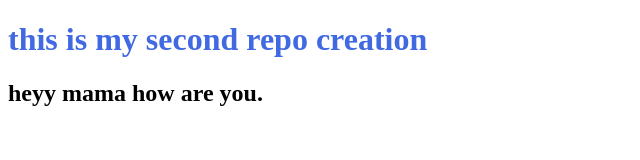
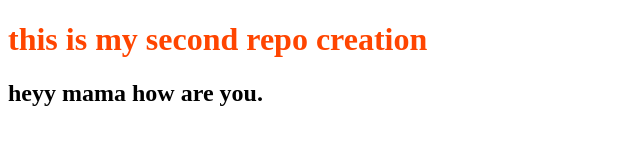
Before and after one commit to programmer-sabbir/my-second-commit, a plain HTML site: page index.html in a window 1280 px wide. Shown: the whole page, without its empty margins (0-640 px from the left). Drawn offline with Linux system fonts and the light colour scheme.

Commit message:
color changed to orange

```diff
--- a/style.css
+++ b/style.css
@@ -1,3 +1,3 @@
 h1{
-    color: royalblue;
+    color: orangered;
 }
```
